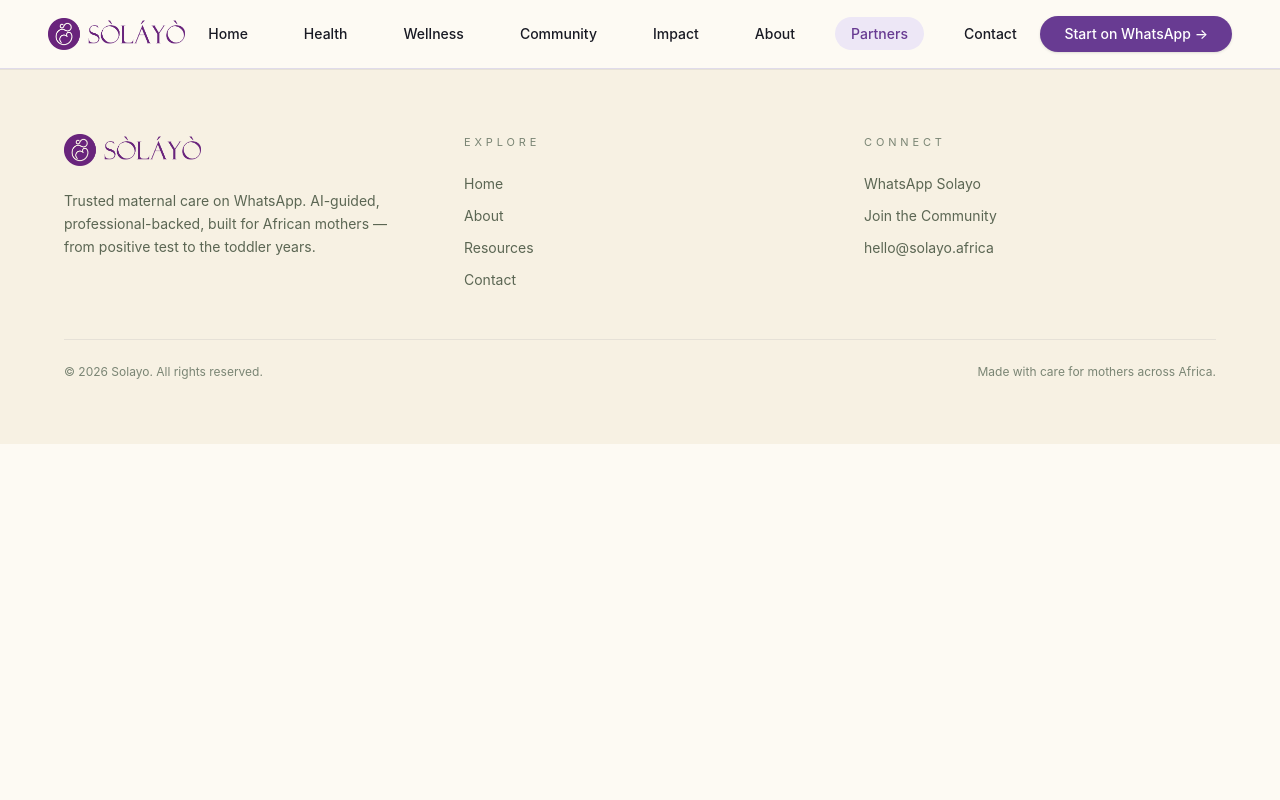
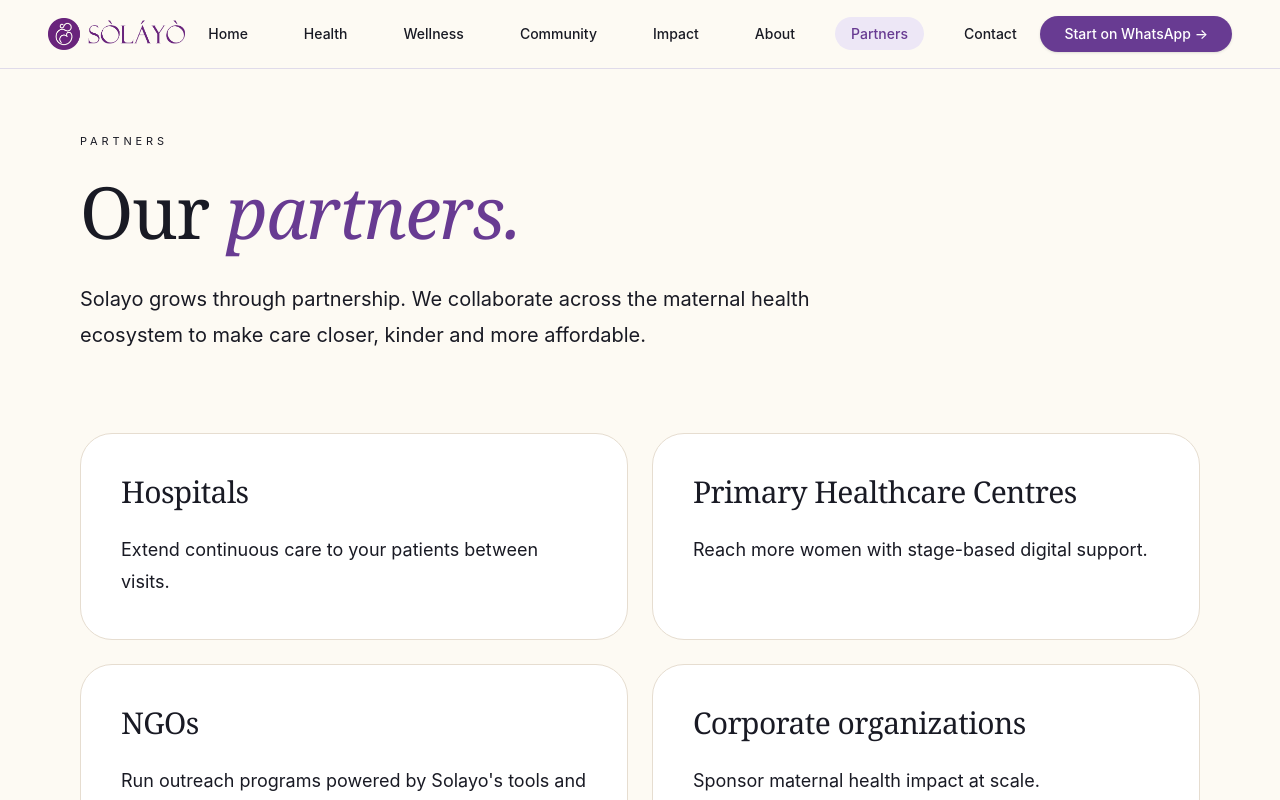
Before and after one commit to MizMelly/Solaye, a React (Vite) app: page /partners in a window 1280 px wide. Shown: the top 800 px of the page. Built offline with nearby package versions, Linux system fonts and the light colour scheme.

Commit message:
partner section

```diff
--- a/src/App.jsx
+++ b/src/App.jsx
@@ -8,7 +8,9 @@ import Home from "./pages/Home";
 import AboutPage from "./pages/AboutPage";
 import Health from "./pages/Health";
 import Wellness from "./pages/Wellness";
+import PartnersSection from "./pages/PartnersSection";
 import ContactSection from "./pages/ContactSection";
+
 // import Resources from "./pages/Resources";
 // import Contact from "./pages/Contact";
 
@@ -26,7 +28,8 @@ function App() {
       <Route path="/about" element={<AboutPage />} />
       <Route path="/health" element={<Health />} />
       <Route path="/wellness" element={<Wellness />} />
-        <Route path="/contact" element={<ContactSection />} />
+      <Route path="/partners" element={<PartnersSection />} />
+      <Route path="/contact" element={<ContactSection />} />
         {/* <Route path="/resources" element={<Resources />} /> */}
         {/* <Route path="/contact" element={<Contact />} /> */}
       </Routes>
--- /dev/null
+++ b/src/pages/PartnersSection.jsx
@@ -0,0 +1,72 @@
+function PartnersSection() {
+  const partners = [
+    {
+      title: "Hospitals",
+      description:
+        "Extend continuous care to your patients between visits.",
+    },
+    {
+      title: "Primary Healthcare Centres",
+      description:
+        "Reach more women with stage-based digital support.",
+    },
+    {
+      title: "NGOs",
+      description:
+        "Run outreach programs powered by Solayo's tools and team.",
+    },
+    {
+      title: "Corporate organizations",
+      description:
+        "Sponsor maternal health impact at scale.",
+    },
+  ];
+
+  return (
+    <section className="bg-(--color-background) px-6 py-16 md:px-12 lg:px-20">
+
+      {/* HEADER */}
+      <div className="max-w-4xl">
+
+        <p className="mb-6 text-[10px] md:text-[11px] uppercase tracking-[0.35em] text-(--color-muted-foreground)">
+          Partners
+        </p>
+
+        <h2 className="font-display text-4xl md:text-6xl lg:text-7xl leading-[1.05] text-(--color-foreground)">
+          Our{" "}
+          <span className="italic text-(--color-primary)">
+            partners.
+          </span>
+        </h2>
+
+        <p className="mt-8 max-w-3xl text-[18px] md:text-xl leading-[1.8] text-(--color-muted-foreground)">
+          Solayo grows through partnership. We collaborate across the maternal health ecosystem
+          to make care closer, kinder and more affordable.
+        </p>
+
+      </div>
+
+      {/* CARDS */}
+      <div className="mt-20 grid gap-6 md:grid-cols-2">
+
+        {partners.map((item, index) => (
+          <div
+            key={index}
+            className="rounded-4xl border border-[#e6ddd0] bg-white p-10 transition hover:shadow-sm"
+          >
+            <h3 className="font-display text-2xl md:text-3xl text-(--color-foreground)">
+              {item.title}
+            </h3>
+
+            <p className="mt-6 text-[18px] leading-[1.8] text-(--color-muted-foreground)">
+              {item.description}
+            </p>
+          </div>
+        ))}
+
+      </div>
+    </section>
+  );
+}
+
+export default PartnersSection;
```
